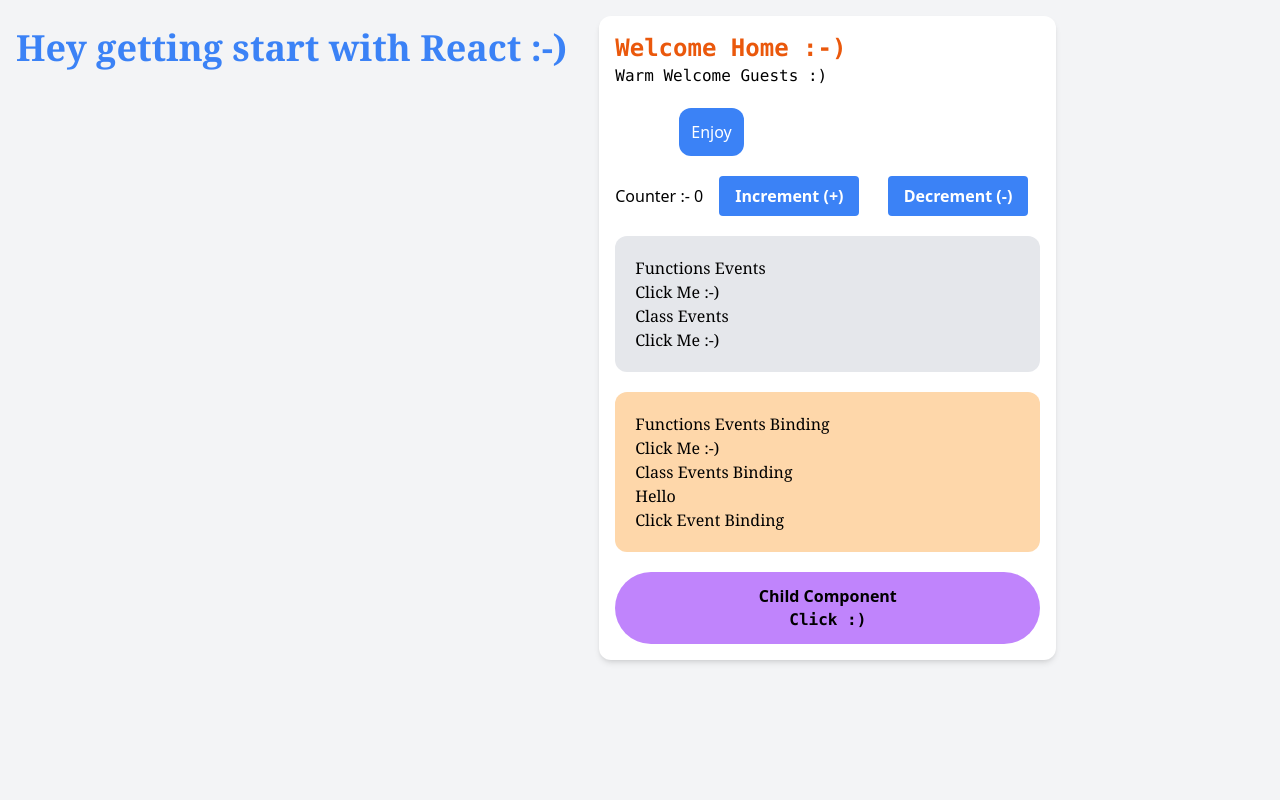
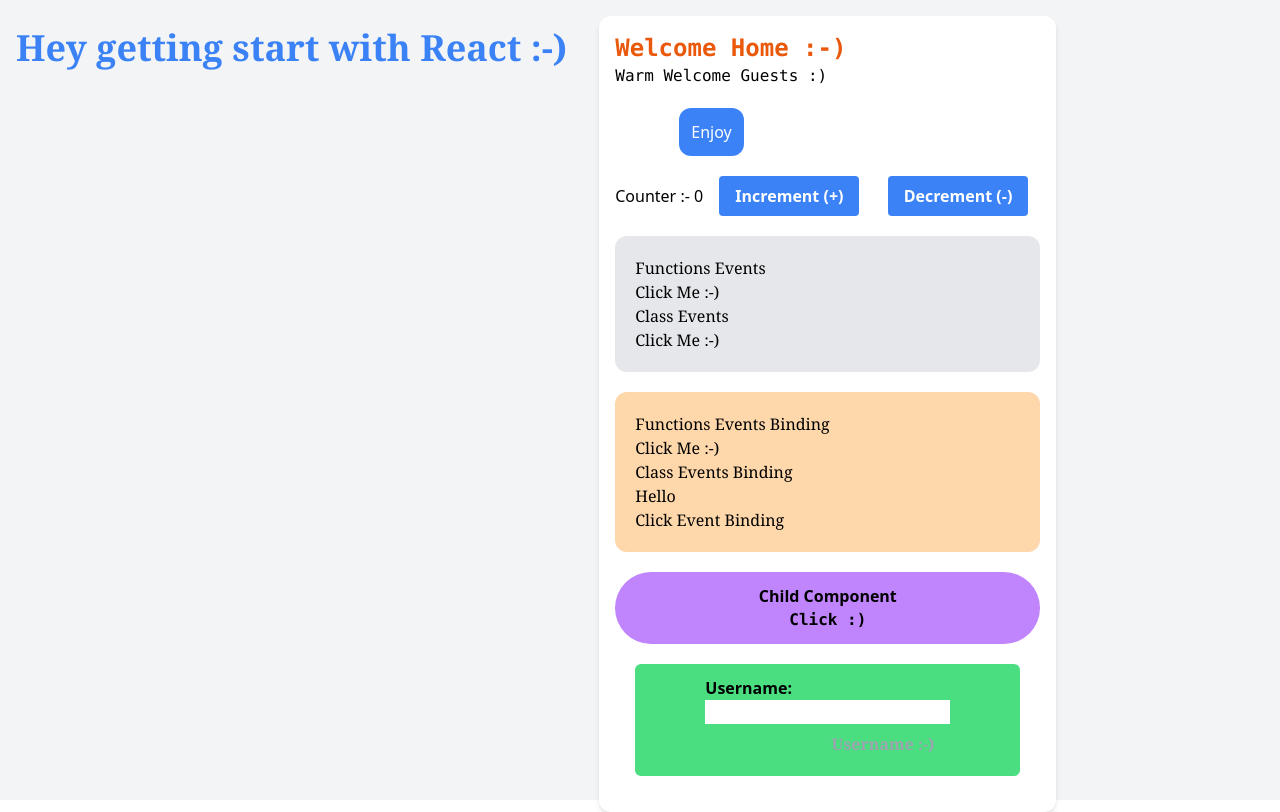
Before and after one commit to Yash-ak-3322/React_Practices, a React (Create React App) app: page / in a window 1280 px wide. Built offline with nearby package versions, Linux system fonts and the light colour scheme.

Commit message:
Controlled User Input Using OnChange Event

```diff
--- a/src/App.js
+++ b/src/App.js
@@ -1,6 +1,7 @@
 import "./App.css";
 import ClassClick from "./components/ClassClick";
 import EventBind from "./components/EventBind";
+import Form from "./components/Form";
 import FunctionClick from "./components/FunctionClick";
 import Greet from "./components/Greet";
 import Message from "./components/Message";
@@ -35,6 +36,10 @@ function App() {
           <div className="flex justify-center items-center p-3 bg-purple-400 rounded-full font-bold">
             <ParentCompo />
           </div>
+
+          <div className="flex justify-center mx-5 items-center p-3 my-5 bg-green-400 rounded-md font-bold">
+            <Form />
+          </div>
         </div>
       </main>
     </div>
--- /dev/null
+++ b/src/components/Form.js
@@ -0,0 +1,35 @@
+import React, { Component } from "react";
+
+class Form extends Component {
+  constructor(props) {
+    super(props);
+
+    this.state = {
+      username: "",
+    };
+  }
+
+  handleUsernameChange = (event) => {
+    this.setState({
+      username: event.target.value,
+    });
+  };
+
+  render() {
+    return (
+      <div>
+        <h1>Username: </h1>
+        <input
+          type="text"
+          value={this.state.username}
+          onChange={this.handleUsernameChange}
+        ></input>
+        <p className="font-serif text-gray-400 flex justify-end items-end p-2 mx-2">
+          Username :-) {this.state.username}
+        </p>
+      </div>
+    );
+  }
+}
+
+export default Form;
```
